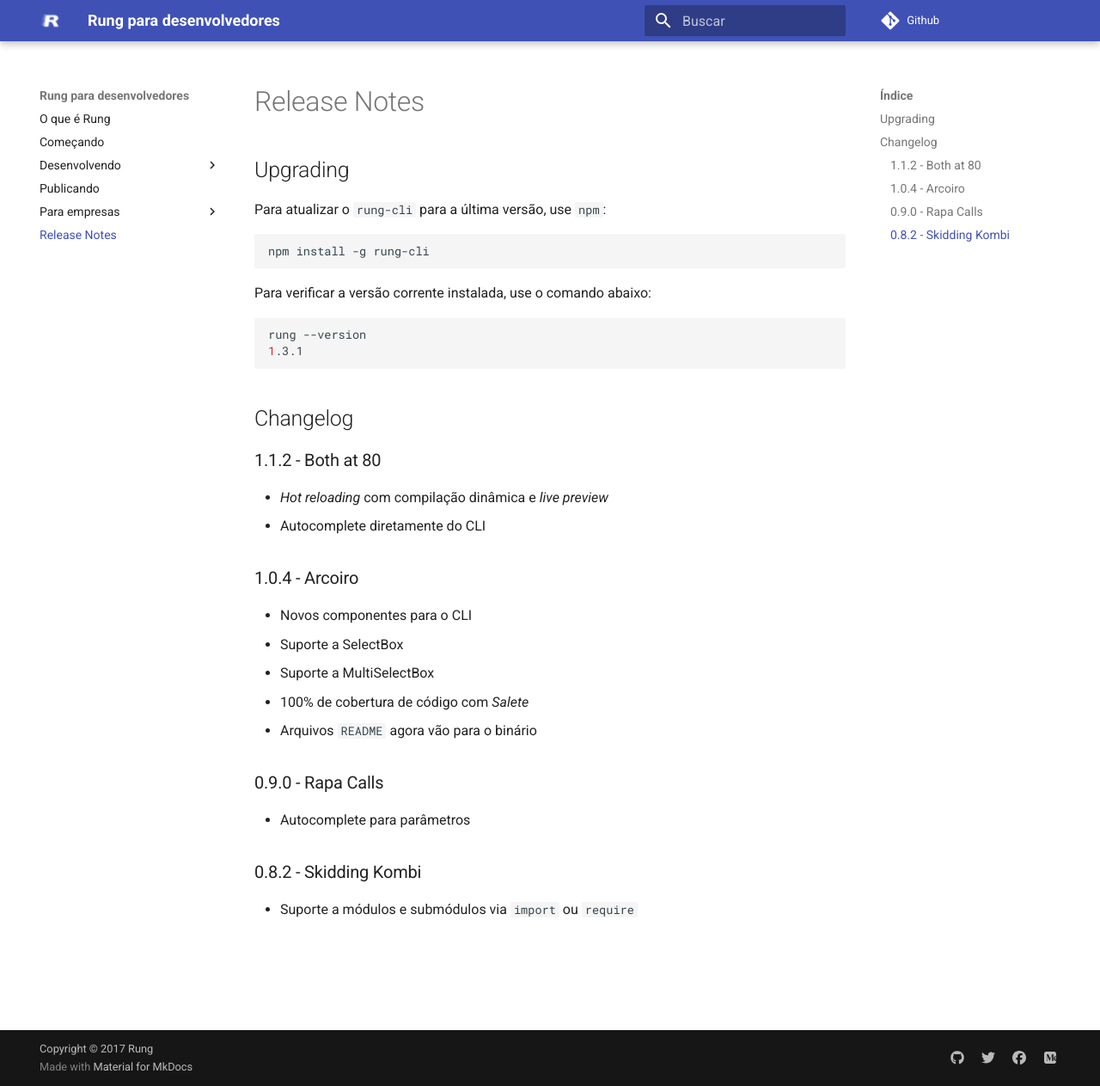
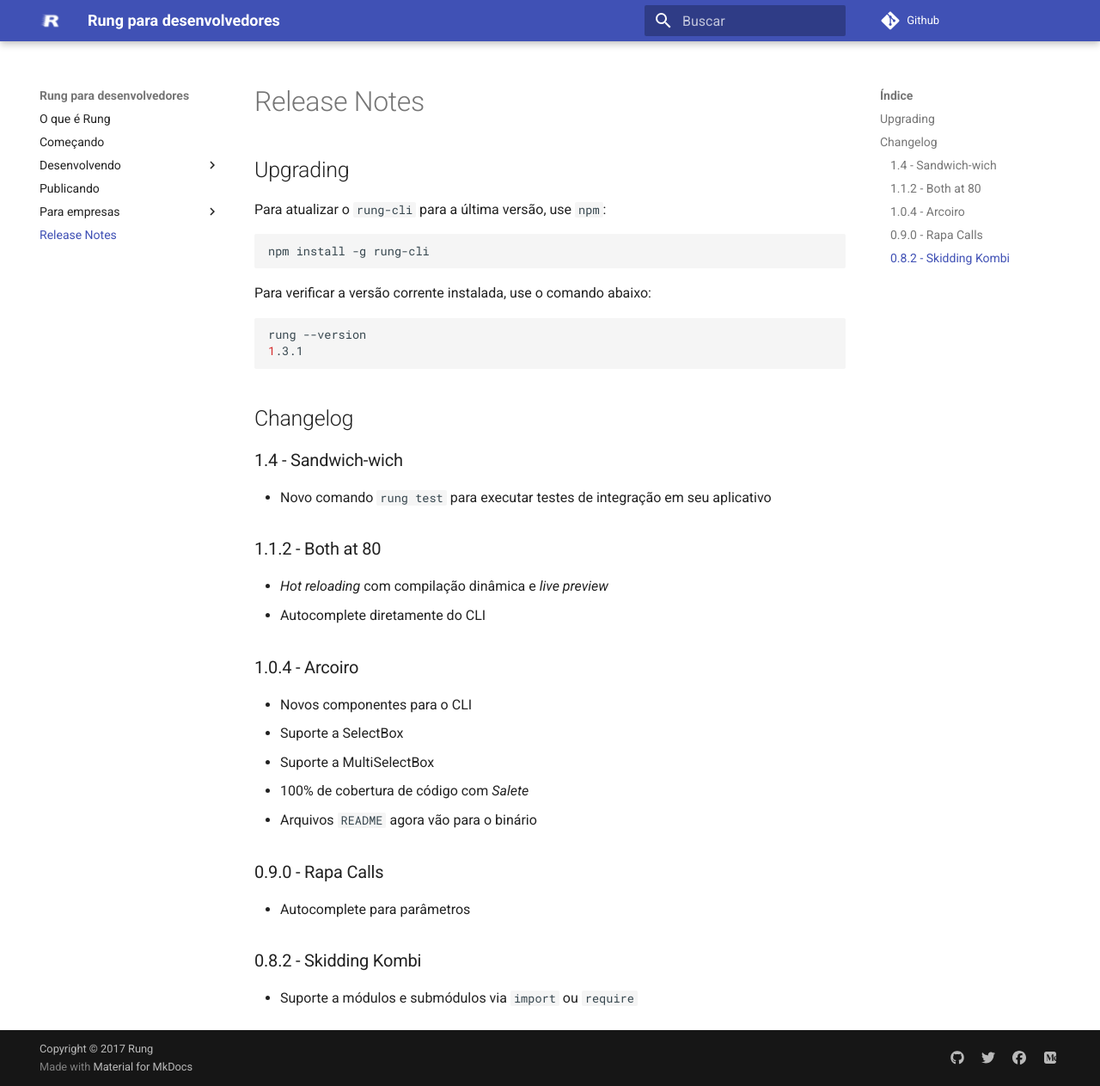
Before and after one commit to rung-tools/rung-cli-docs, an MkDocs documentation site: the page built from docs/release-notes.md, in a window 1280 px wide and 1263 px high. Shown: the whole window at 86% size. Built offline with MkDocs 1.6.1 and Material for MkDocs 9.7.7, drawn with Linux system fonts in a browser that asks for light colours; comment, search, counter and statistics services are not loaded; old or Windows-style settings are respelled for this version of MkDocs.

Commit message:
Add changelog

````diff
--- a/docs/release-notes.md
+++ b/docs/release-notes.md
@@ -12,6 +12,9 @@
 ```
 
 ## Changelog
+
+### 1.4 - Sandwich-wich
+* Novo comando `rung test` para executar testes de integração em seu aplicativo
 
 ### 1.1.2 - Both at 80
 * _Hot reloading_ com compilação dinâmica e _live preview_
````
